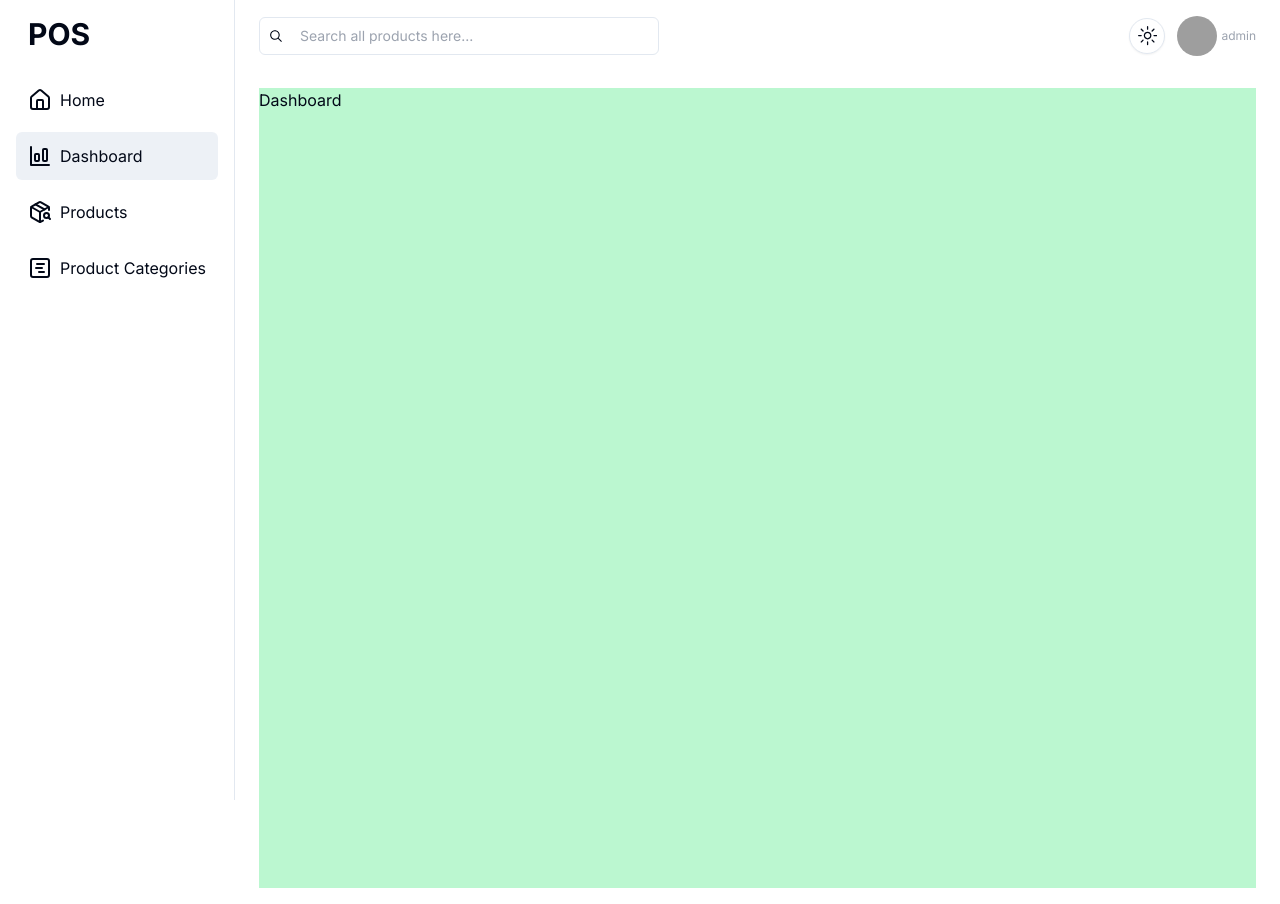
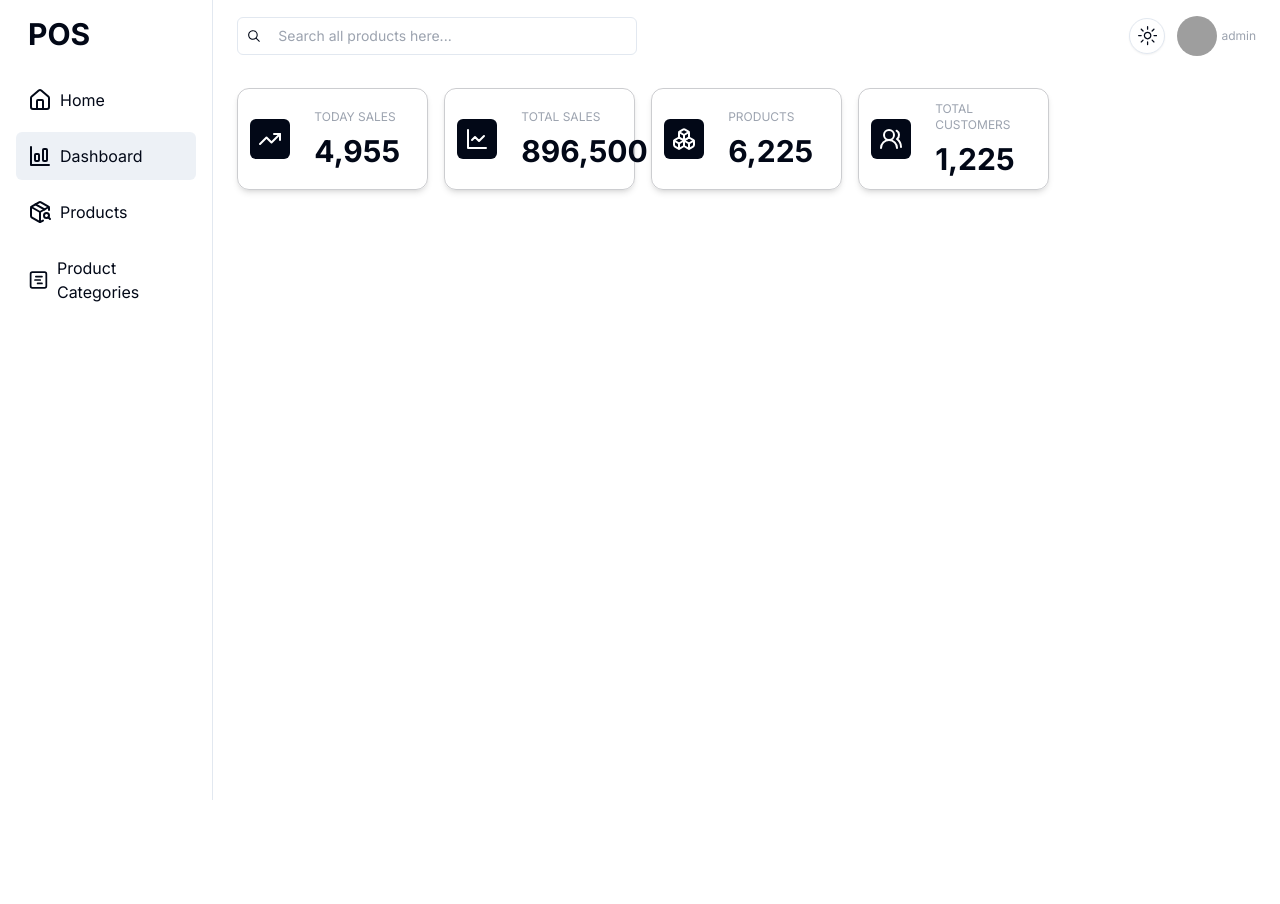
Before and after one commit to one-project-one-month/pos_frontend_next, a Next.js app: page /dashboard in a window 1280 px wide. After the commit the page ends 800 px from the top, so only its background shows below. Built offline with nearby package versions, Linux system fonts and the light colour scheme; no server answers; grey boxes are pictures that could not be loaded.

Commit message:
adding dashboard cards

```diff
--- a/src/app/(root)/dashboard/page.tsx
+++ b/src/app/(root)/dashboard/page.tsx
@@ -1,5 +1,37 @@
-import React from "react";
+"use client";
+import Card from "@/components/pages/dashboard/card/card";
+import { TrendingUp, LineChart, UsersRound, Boxes } from "lucide-react";
+const cardData = [
+    {
+        icon: <TrendingUp />,
+        title: "today sales",
+        amount: "4,955",
+    },
+    {
+        icon: <LineChart />,
+        title: "total sales",
+        amount: "896,500",
+    },
+    {
+        icon: <Boxes />,
+        title: "products",
+        amount: "6,225",
+    },
+    {
+        icon: <UsersRound />,
+        title: "total customers",
+        amount: "1,225",
+    },
+];
 
 export default function Dashboard() {
-    return <div className="h-screen w-full bg-green-200">Dashboard</div>;
+    return (
+        <div className="w-full">
+            <div className="grid grid-cols-5 gap-4">
+                {cardData.map((data, index) => (
+                    <Card key={index} icon={data.icon} title={data.title} amount={data.amount} />
+                ))}
+            </div>
+        </div>
+    );
 }
--- /dev/null
+++ b/src/components/pages/dashboard/card/card.tsx
@@ -0,0 +1,19 @@
+import React from "react";
+
+interface CardProps {
+    icon: any;
+    title: string;
+    amount: string;
+}
+
+export default function Card({ title, amount, icon }: CardProps) {
+    return (
+        <div className="flex items-center gap-6 rounded-xl border-[0.5px] border-foreground/20 p-3 shadow-md">
+            <div className="rounded-md bg-foreground p-2 text-background">{icon}</div>
+            <div className="space-y-2">
+                <h3 className="text-xs uppercase text-gray-400">{title}</h3>
+                <p className="text-3xl font-bold">{amount}</p>
+            </div>
+        </div>
+    );
+}
--- a/src/middleware.ts
+++ b/src/middleware.ts
@@ -32,6 +32,10 @@ export { default } from "next-auth/middleware";
 
 // define the protected route here
 
+// export const config = {
+//     matcher: ["/products/:path*", "/dashboard/:path*", "/product-categories/:path*"],
+// };
+
 export const config = {
-    matcher: ["/products/:path*", "/dashboard/:path*", "/product-categories/:path*"],
+    matcher: [],
 };
```
